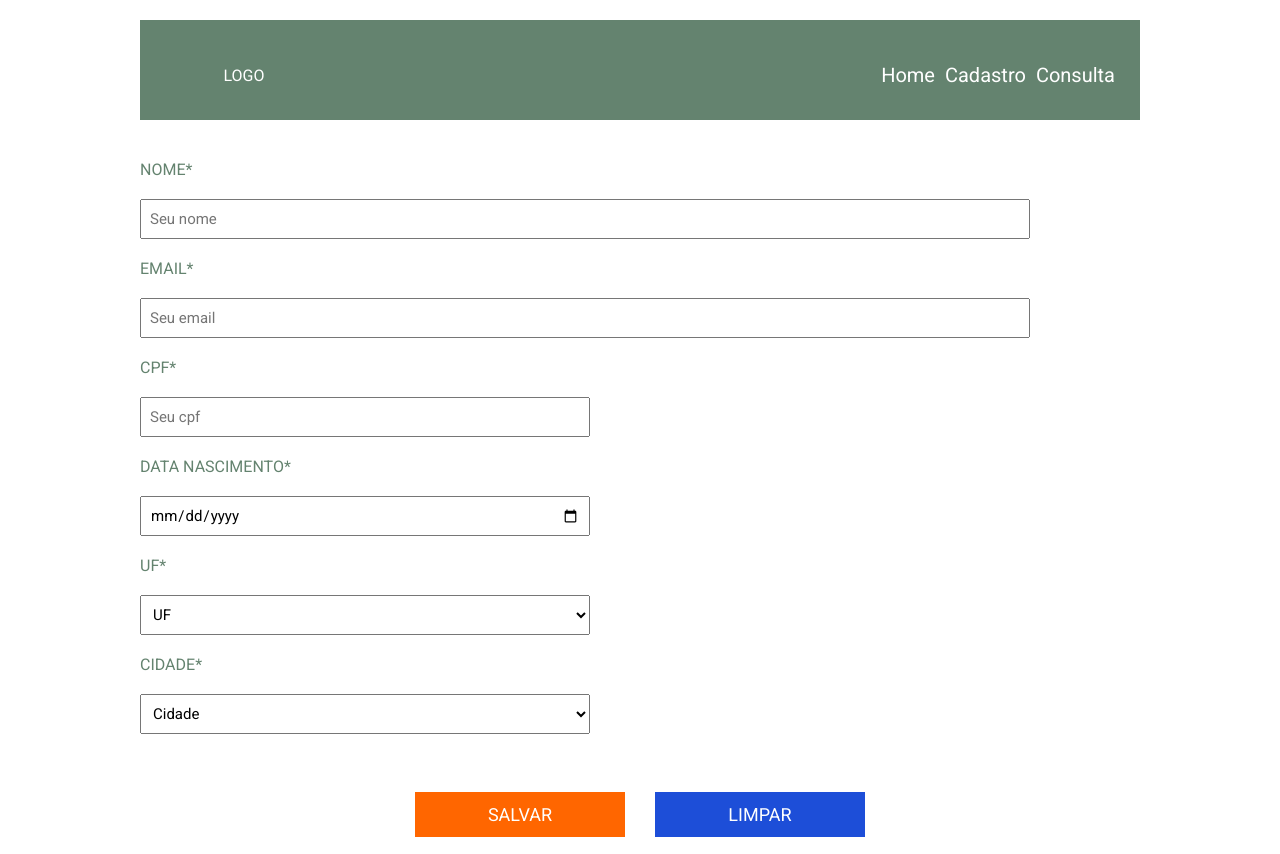
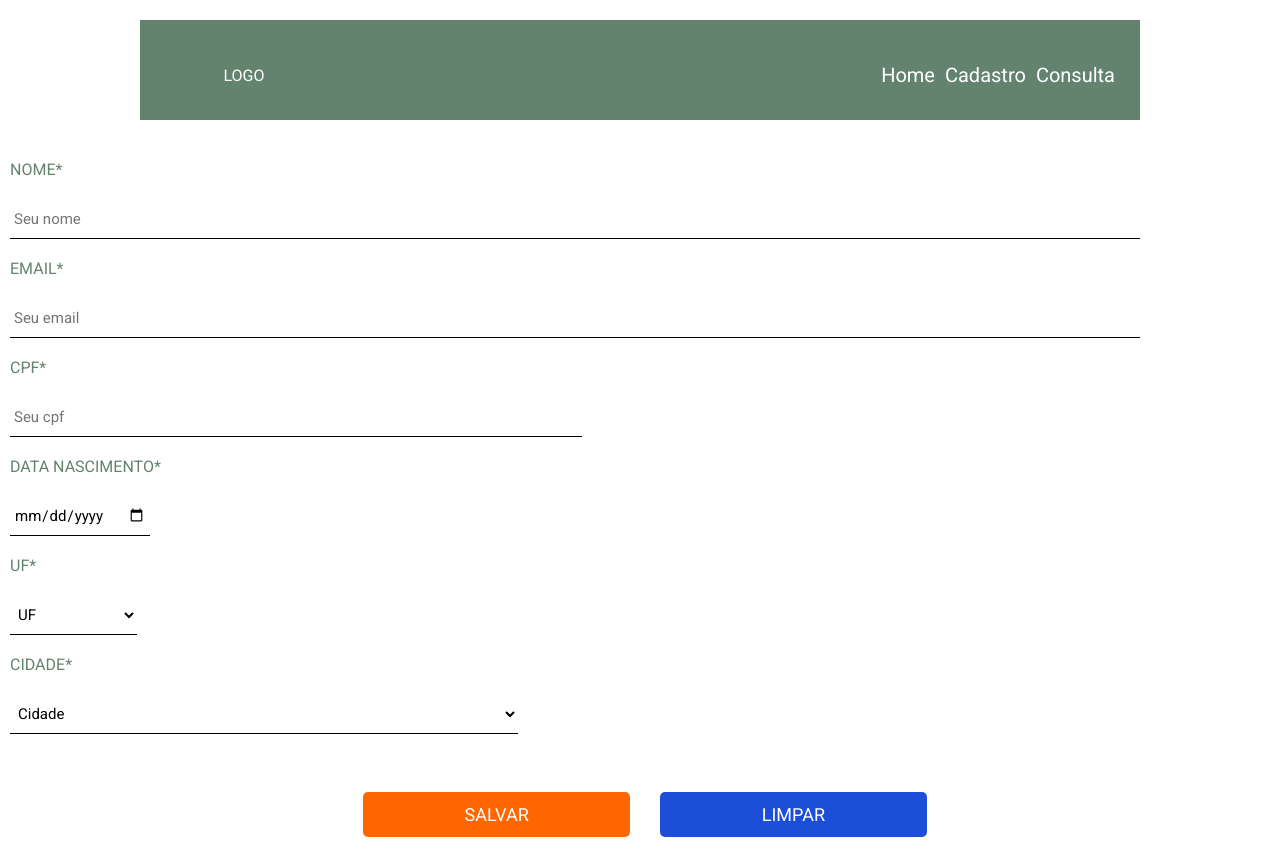
Before and after one commit to LucasAl03/crud_pessoas, an Angular app: page /cadastro in a window 1280 px wide. Built offline with nearby package versions, Linux system fonts and the light colour scheme.

Commit message:
atualização de formatação

```diff
--- a/src/app/component/formulario/formulario.css
+++ b/src/app/component/formulario/formulario.css
@@ -1,8 +1,9 @@
 #div-form{
-    width: 1000px;
+    width: 100%;
     height: 100px;
     margin: 20px auto;
     color: var(--primaria);
+    padding-left: 10px;
 }
 
 label{
@@ -17,16 +18,40 @@ input, select{
     font-size: 15px;
 }
 
+#nome, #email, #cpf{
+    border: none;
+    border-bottom: 1px solid #000000;
+    outline: none;
+    padding: 8px 4px;
+    background: transparent;
+}
+
 .elem-form-01{
-    width: 890px;
+    width: 89%;
+}
+
+#cpf{
+    width: 45%;
+}
+
+#uf{
+    width: 10%;
+}
+
+#cidade{
+    width: 40%;
 }
 
 .elem-form-02{
-    width: 450px;
+    border: none;
+    border-bottom: 1px solid #000000;
+    outline: none;
+    padding: 8px 4px;
+    background: transparent;
 }
 
 #div-btns{
-    width: 1000px;
+    width: 100%;
     height: 80px;
     margin: 40px 0px;
     display: flex;
@@ -35,7 +60,7 @@ input, select{
 }
 
 button{
-    width: 210px;
+    width: 21%;
     height: 45px;
     font-size: 18px;
     text-transform: uppercase;
@@ -43,6 +68,7 @@ button{
     cursor: pointer;
     color: var(--branca);
     transition: opacity 0.5s;
+    border-radius: 5px;
 }
 
 button:hover{
```
